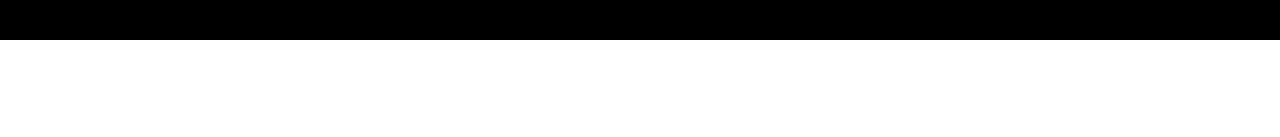
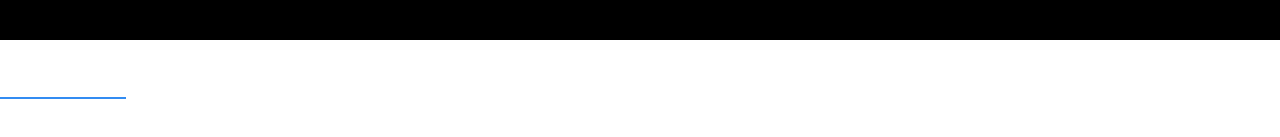
Before and after one commit to Hbrown16/React-Portfolio, a React (Create React App) app in the folder react-portfolio-haley/: page / in a window 1280 px wide. Shown: the part 1375-1512 px from the top of the page. Built offline with nearby package versions, Linux system fonts and the light colour scheme.

Commit message:
skils started

```diff
--- a/react-portfolio-haley/src/components/Skills/Skills.js
+++ b/react-portfolio-haley/src/components/Skills/Skills.js
@@ -1,7 +1,9 @@
+import classes from '../Skills/Skills.module.css'
+import PageHeader from '../PageHeader/PageHeader'
 const Skills = () => {
     return (
         <div>
-            <h1>My Work</h1>
+            <PageHeader title={'Check out my skills'}/>
         </div>
     );
 }
```
